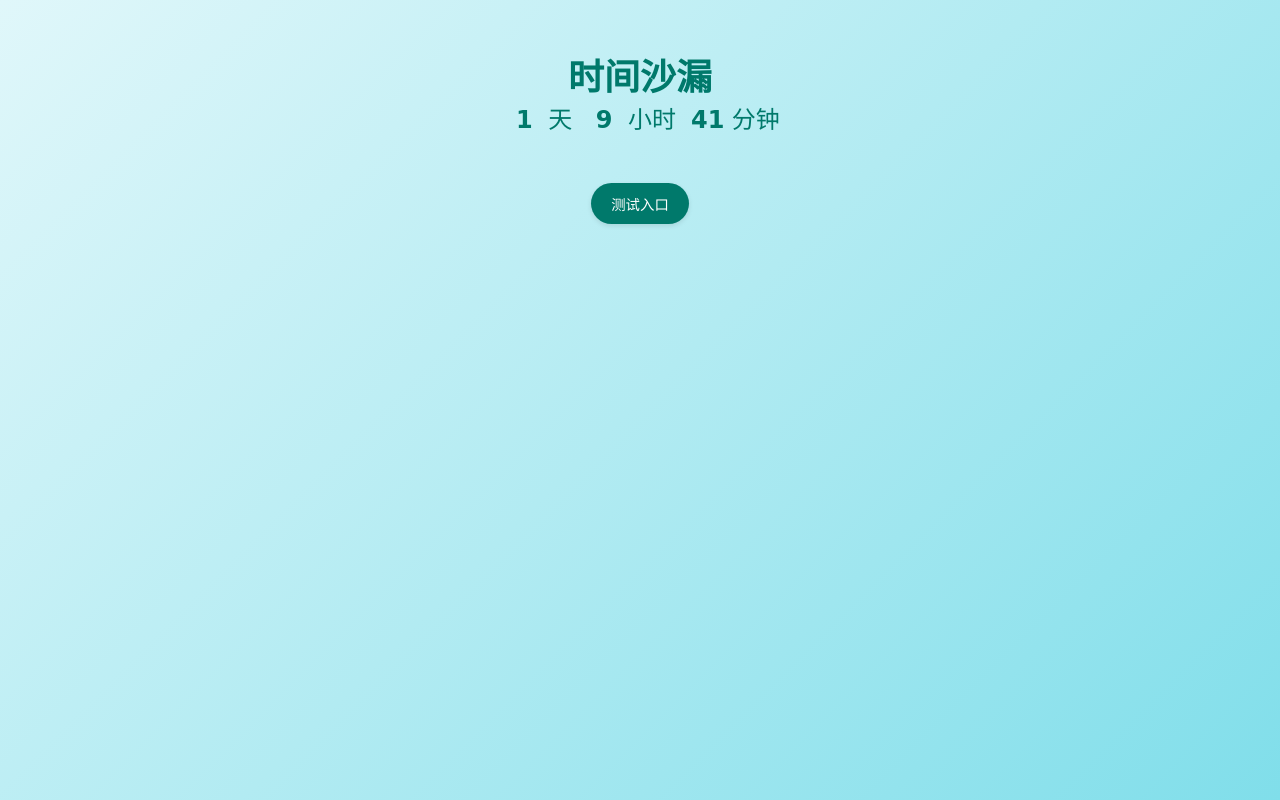
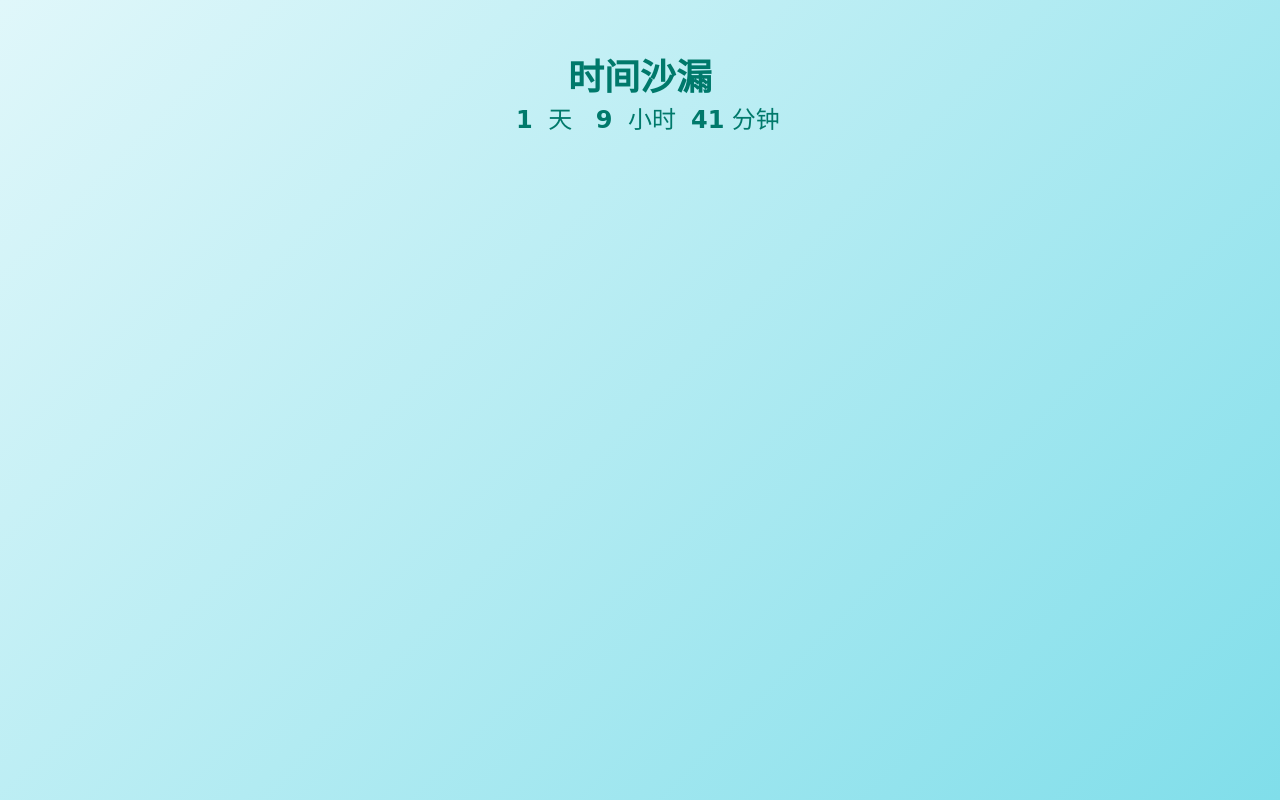
Before and after one commit to 20202005403ljl/birthday_yangXJ, a plain HTML site: page index.html in a window 1280 px wide. Drawn offline with nearby package versions, Linux system fonts and the light colour scheme; a web font is replaced by a local one.

Commit message:
Update index.html

```diff
--- a/index.html
+++ b/index.html
@@ -332,7 +332,7 @@
                 </div>
             </div>
             <!-- 测试按钮 -->
-            <button class="test-button" onclick="enableTestMode()">测试入口</button>
+
         </div>
 
         <!-- 名字输入框 - 初始隐藏 -->
```
